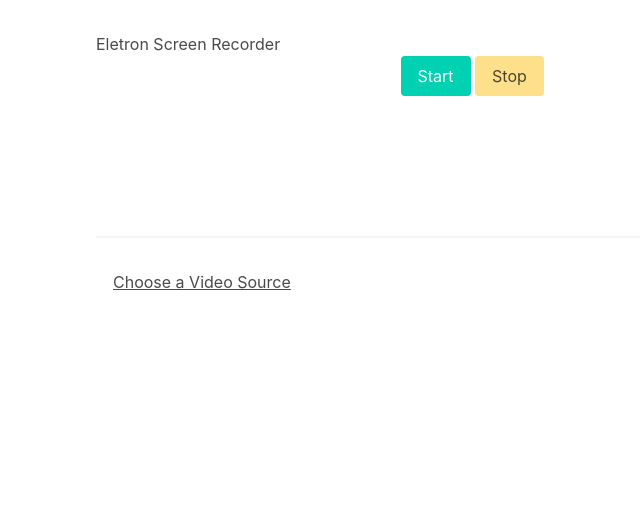
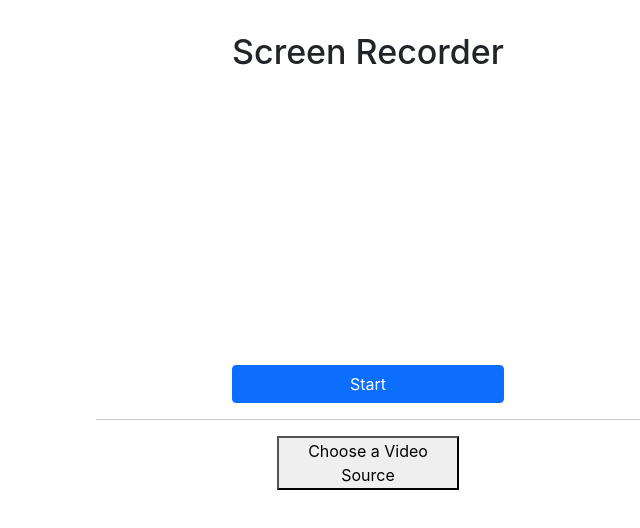
Before and after one commit to arex123/desktopcapture, an Electron app: page src/index.html in a window 800 px wide. Shown: the whole page, without its empty margins (32-672 px from the left). Drawn offline with nearby package versions, Linux system fonts and the light colour scheme.

Commit message:
better ui

```diff
--- a/src/index.css
+++ b/src/index.css
@@ -4,3 +4,19 @@ body {
   max-width: 38rem;
   padding: 2rem;
 }
+
+div{
+  margin: 12px;
+}
+.header{
+ display: flex;
+ justify-content: center;
+}
+
+.preview{
+  width: 100%;
+  display: flex;
+  justify-content: center;
+  align-items: center;
+
+}
--- a/src/index.html
+++ b/src/index.html
@@ -2,20 +2,24 @@
 <html>
   <head>
     <meta charset="UTF-8">
-    <title>Hello World!</title>
-    <link rel="stylesheet" href="https://cdn.jsdelivr.net/npm/bulma@0.9.3/css/bulma.min.css">
+    <title>Screen Recorder</title>
+    <link href="https://cdn.jsdelivr.net/npm/bootstrap@5.1.0/dist/css/bootstrap.min.css" rel="stylesheet" integrity="sha384-KyZXEAg3QhqLMpG8r+8fhAXLRk2vvoC2f3B09zVXn8CA5QIVfZOJ3BCsw2P0p/We" crossorigin="anonymous">
+<script src="https://cdn.jsdelivr.net/npm/bootstrap@5.1.0/dist/js/bootstrap.bundle.min.js" integrity="sha384-U1DAWAznBHeqEIlVSCgzq+c9gqGAJn5c/t99JyeKa9xxaYpSvHU5awsuZVVFIhvj" crossorigin="anonymous"></script>
     <link rel="stylesheet" href="index.css">
   </head>
   <body>
-    <h1>Eletron Screen Recorder</h1>
-    <video></video>
 
-    <button id="startBtn" class="button is-primary">Start</button>
-    <button id="stopBtn" class="button is-warning">Stop</button>
+    <h1 class="header">Screen Recorder</h1>
+    <video class="preview"></video>
+
+    <div class="d-grid gap-2 col-6 mx-auto">
+      <button id="startBtn"  class="btn btn-primary">Start</button>
+      <!-- <button id="stopBtn" class="btn btn-warning">Stop</button> -->
+    </div>
 
     <hr/>
 
-    <button id="videoSelectBtn" class="button is-text">
+    <button id="videoSelectBtn" class="button is-text d-grid gap-2 col-4 mx-auto">
       Choose a Video Source
     </button>
   </body>
--- a/src/index.js
+++ b/src/index.js
@@ -22,7 +22,7 @@ const createWindow = () => {
   mainWindow.loadFile(path.join(__dirname, 'index.html'));
 
   // Open the DevTools.
-  mainWindow.webContents.openDevTools();
+  // mainWindow.webContents.openDevTools();
 };
 
 // This method will be called when Electron has finished
--- a/src/render.js
+++ b/src/render.js
@@ -1,7 +1,6 @@
 //run this with npm start on terminal
+//buttons
 
-
-//buttons
 const videoElement = document.querySelector('video');
 const startBtn = document.getElementById('startBtn');
 const stopBtn = document.getElementById('stopBtn');
@@ -9,21 +8,34 @@ const videoSelectBtn = document.getElementById('videoSelectBtn');
 
 videoSelectBtn.onclick = getVideoSources;
 
+let tempstart = false;
 startBtn.onclick= e=>{
-    mediaRecorder.start();
-    startBtn.classList.add('is-danger');
-    startBtn.innerText = 'Recording';
+    if(tempstart==false)
+    {
+        mediaRecorder.start();
+        startBtn.classList.add('is-danger');
+        startBtn.innerText = 'Stop-Recording';
+        tempstart = true;
+    }else{
+        mediaRecorder.stop();
+        startBtn.classList.remove('is-danger');
+        startBtn.innerText = 'Start';
+        tempstart = false;
+    }
+
 };
 
-stopBtn.onclick= e =>{
-    mediaRecorder.stop();
-    startBtn.classList.remove('is-danger');
-    startBtn.innerText = 'Start';
-};
+// stopBtn.onclick= e =>{
+//     mediaRecorder.stop();
+//     startBtn.classList.remove('is-danger');
+//     startBtn.innerText = 'Start';
+// };
 
 
 const { desktopCapturer, remote } = require('electron');
 const { Menu } = remote;
+
+
 //get the available video sources
 async function getVideoSources(){
     const inputSources = await desktopCapturer.getSources({
@@ -50,7 +62,6 @@ async function selectSource(source){
     videoSelectBtn.innerText = source.name;
 
     const constraintsVideo = {
-        audio : false,
         video: {
             mandatory:{
                 chromeMediaSource: 'desktop',
@@ -103,7 +114,8 @@ async function handleStop(e){
     const buffer = Buffer.from(await blob.arrayBuffer());
     const { filePath } = await dialog.showSaveDialog({
         buttonLabel : 'Save video',
-        defaultPath: 'vid-${Date.now()}.webm'
+        defaultPath: `vid-${Date.now()}.webm`   //Note that it is a backtick, not a quote
+
     });
     console.log(filePath);
     writeFile(filePath,buffer,()=> console.log('vide saved successfully!'));
```
